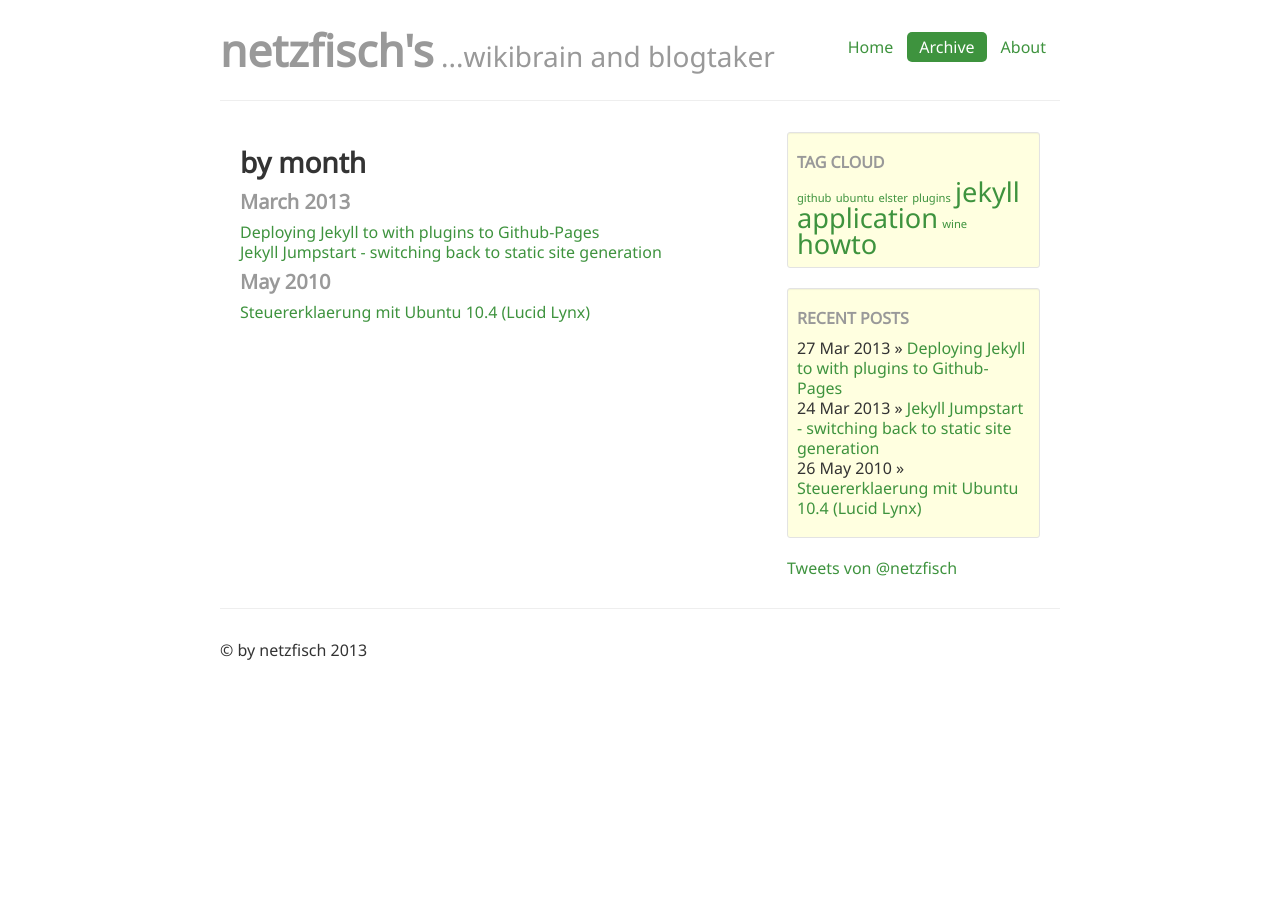
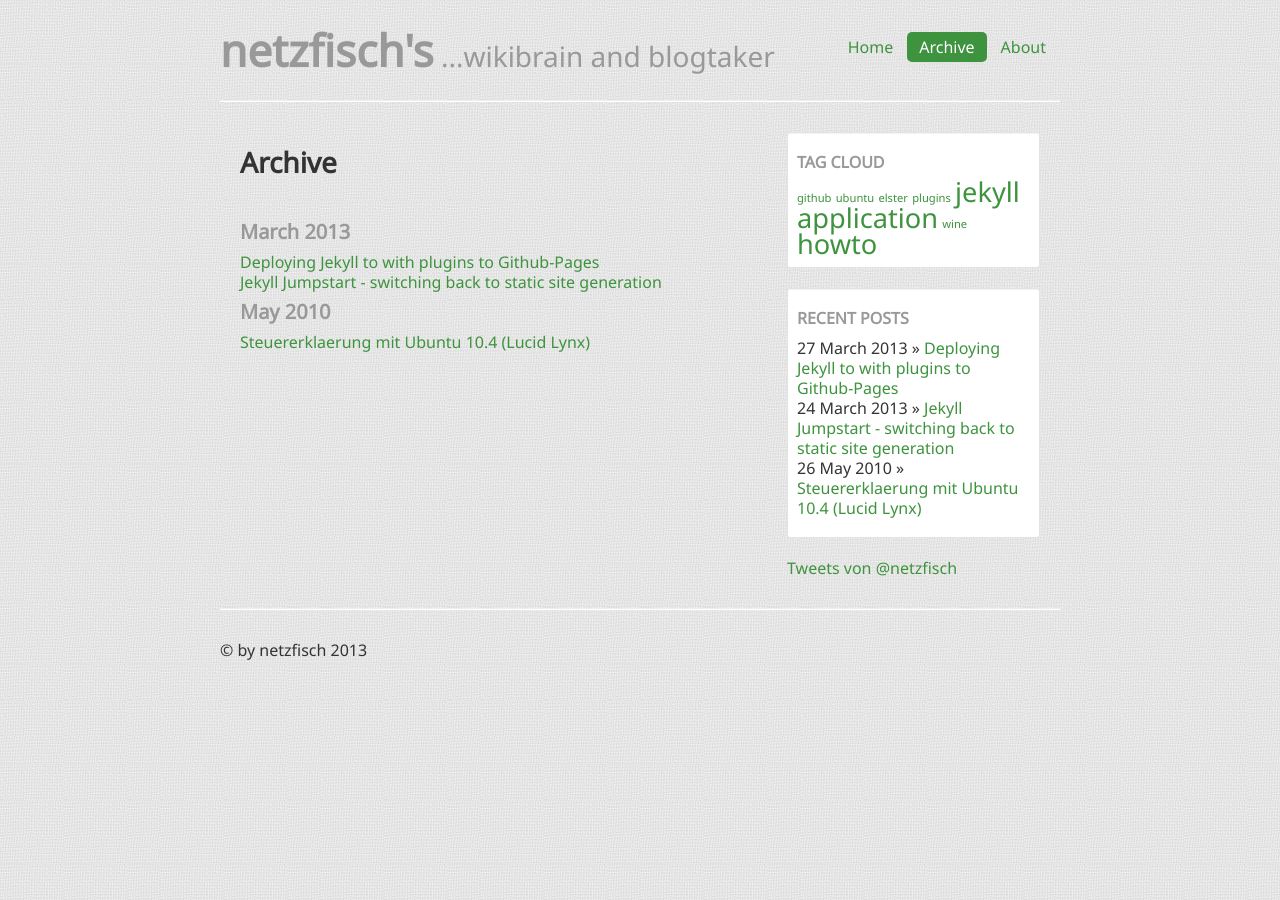
Before and after one commit to netzfisch/netzfisch.github.io, a Jekyll site: the page built from archive.html, in a window 1280 px wide. Built offline with Jekyll 4.4.1, drawn with Linux system fonts in a browser that asks for light colours; Markdown is read by kramdown in place of the engine named in the settings; comment, search, counter and statistics services are not loaded.

Commit message:
the change goes on

```diff
--- a/_includes/recent-posts.html
+++ b/_includes/recent-posts.html
@@ -1,5 +1,8 @@
 <ul class="posts unstyled">
   {% for post in site.posts limit: 5 %}
-  <li><span>{{ post.date | date_to_string }}</span> &raquo; <a href="{{ post.url }}">{{ post.title }}</a></li>
+  <li>
+    <span>{{ post.date | date_to_long_string }}</span> &raquo;
+    <a href="{{ post.url }}">{{ post.title }}</a>
+  </li>
   {% endfor %}
 </ul>
--- a/archive.html
+++ b/archive.html
@@ -2,7 +2,8 @@
 layout: default
 title: Archive
 ---
-<h3>by month</h3>
+<h3>Archive</h3>
+<br />
 {% for post in site.posts %}
   {% capture postmonth %}{{ post.date | date: "%B" }}{% endcapture %}
   {% capture postyear %}{{ post.date | date: "%Y" }}{% endcapture %}
--- a/css/custom.css
+++ b/css/custom.css
@@ -1,6 +1,6 @@
       body {
 	background-color: transparent;
-	background-image: url('img/canvas-texture.png');
+	background-image: url('/img/canvas-texture.png');
 	padding-top: 20px;
 	padding-bottom: 40px;
         font-family: 'Noto Sans', sans-serif;
@@ -22,12 +22,12 @@
       .nav > li > a:hover,
       .nav > li > a:focus {
         text-decoration: none;
-        background-color: lightYellow;
+        background-color: white;
       }
       .label {
 	margin-right: 8px;
 	padding: 12px 8px;
       }
       .well {
-	background-color: lightYellow;
+	background-color: white;
       }
```
Also changed, not shown: tags.html (added, +18 -0 lines).
